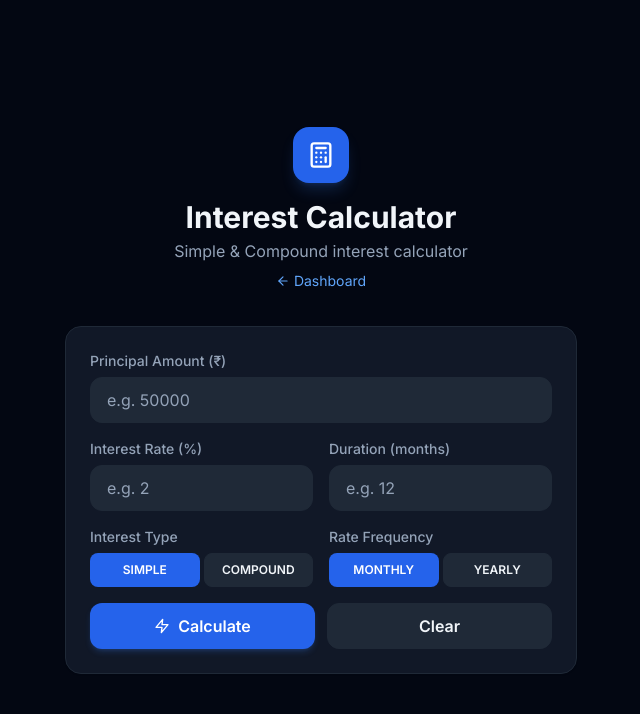
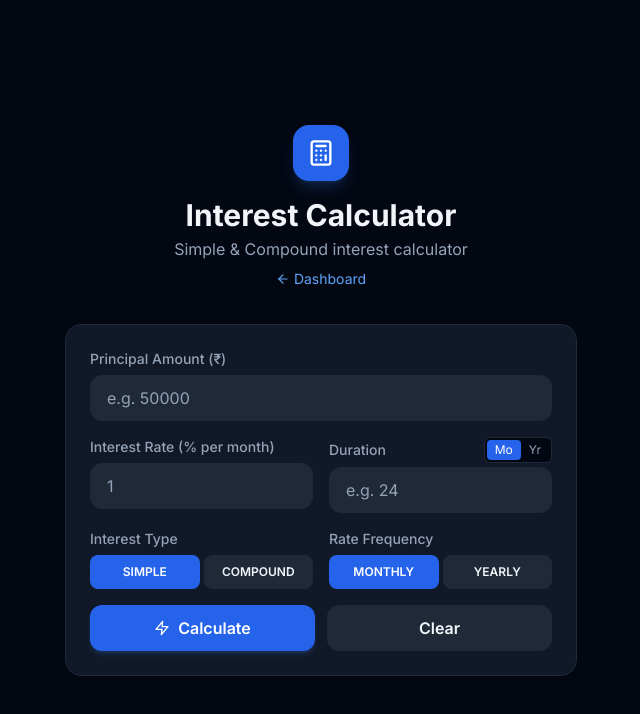
Before and after one commit to WhiteDevil-06/crediflow-app, a React (Vite) app in the folder frontend/: page /calculator in a window 1280 px wide. Shown: the top 714 px of the page, without its empty margins (319-959 px from the left). Built offline with nearby package versions, Linux system fonts and the light colour scheme.

Commit message:
feat: improve login validation and loan duration UX

```diff
--- a/frontend/src/pages/AddLoan.jsx
+++ b/frontend/src/pages/AddLoan.jsx
@@ -7,9 +7,10 @@ import { Link } from 'react-router-dom';
 const fmt = (n) => `₹${Number(n || 0).toLocaleString('en-IN', { maximumFractionDigits: 2 })}`;
 
 function calcPreview(form) {
-    const { principalAmount, interestRate, durationMonths, interestType, interestFrequency } = form;
-    if (!principalAmount || !interestRate || !durationMonths) return null;
-    const P = Number(principalAmount), r = Number(interestRate), t = Number(durationMonths);
+    const { principalAmount, interestRate, duration, durationUnit, interestType, interestFrequency } = form;
+    if (!principalAmount || !interestRate || !duration) return null;
+    const P = Number(principalAmount), r = Number(interestRate);
+    const t = durationUnit === 'YEARS' ? Number(duration) * 12 : Number(duration);
     const mr = interestFrequency === 'YEARLY' ? r / 12 / 100 : r / 100;
     const total = interestType === 'SIMPLE' ? P * (1 + mr * t) : P * Math.pow(1 + mr, t);
     const totalInterest = total - P;
@@ -24,7 +25,7 @@ export default function AddLoan() {
     const [form, setForm] = useState({
         customerId: preCustomer || '', loanType: 'GIVEN', principalAmount: '',
         interestRate: '', interestType: 'SIMPLE', interestFrequency: 'MONTHLY',
-        startDate: new Date().toISOString().slice(0, 10), durationMonths: '', notes: '',
+        startDate: new Date().toISOString().slice(0, 10), duration: '', durationUnit: 'MONTHS', notes: '',
     });
     const [file, setFile] = useState(null);
     const [loading, setLoading] = useState(false);
@@ -41,7 +42,11 @@ export default function AddLoan() {
         setLoading(true);
         try {
             const fd = new FormData();
-            Object.entries(form).forEach(([k, v]) => fd.append(k, v));
+            Object.entries(form).forEach(([k, v]) => {
+                if (k === 'duration' || k === 'durationUnit') return;
+                fd.append(k, v);
+            });
+            fd.append('durationMonths', form.durationUnit === 'YEARS' ? String(Number(form.duration) * 12) : form.duration);
             if (file) fd.append('document', file);
             await loanAPI.create(fd);
             navigate('/loans');
@@ -91,8 +96,8 @@ export default function AddLoan() {
                             <input id="loan-amount" type="number" placeholder="10000" className="input" value={form.principalAmount} min="1" onKeyDown={(e) => ['e', 'E', '+', '-'].includes(e.key) && e.preventDefault()} onChange={e => set('principalAmount', e.target.value)} required />
                         </div>
                         <div>
-                            <label className="label">Interest Rate (%) *</label>
-                            <input id="loan-rate" type="number" step="0.01" placeholder="2" className="input" value={form.interestRate} min="0.01" onKeyDown={(e) => ['e', 'E', '+', '-'].includes(e.key) && e.preventDefault()} onChange={e => set('interestRate', e.target.value)} required />
+                            <label className="label">Interest Rate (% {form.interestFrequency === 'YEARLY' ? 'per year' : 'per month'}) *</label>
+                            <input id="loan-rate" type="number" step="0.01" placeholder={form.interestFrequency === 'YEARLY' ? '12' : '2'} className="input" value={form.interestRate} min="0.01" onKeyDown={(e) => ['e', 'E', '+', '-'].includes(e.key) && e.preventDefault()} onChange={e => set('interestRate', e.target.value)} required />
                         </div>
                     </div>
                     <div className="grid grid-cols-1 sm:grid-cols-2 gap-4">
@@ -117,8 +122,14 @@ export default function AddLoan() {
                             <input type="date" className="input" value={form.startDate} onChange={e => set('startDate', e.target.value)} required />
                         </div>
                         <div>
-                            <label className="label">Duration (months) *</label>
-                            <input id="loan-duration" type="number" placeholder="12" className="input" value={form.durationMonths} min="1" onKeyDown={(e) => ['e', 'E', '+', '-', '.'].includes(e.key) && e.preventDefault()} onChange={e => set('durationMonths', e.target.value.replace(/\D/g, ''))} required />
+                            <div className="flex justify-between items-center mb-1">
+                                <label className="label !mb-0">Duration *</label>
+                                <div className="flex bg-[var(--bg-main)] border border-[var(--border-color)] rounded-md p-0.5">
+                                    <button type="button" onClick={() => set('durationUnit', 'MONTHS')} className={`px-2 py-0.5 text-xs rounded transition-all ${form.durationUnit === 'MONTHS' ? 'bg-blue-600 text-white' : 'text-[var(--text-muted)] hover:text-[var(--text-main)]'}`}>Mo</button>
+                                    <button type="button" onClick={() => set('durationUnit', 'YEARS')} className={`px-2 py-0.5 text-xs rounded transition-all ${form.durationUnit === 'YEARS' ? 'bg-blue-600 text-white' : 'text-[var(--text-muted)] hover:text-[var(--text-main)]'}`}>Yr</button>
+                                </div>
+                            </div>
+                            <input id="loan-duration" type="number" placeholder={form.durationUnit === 'YEARS' ? '1' : '12'} className="input" value={form.duration} min="1" onKeyDown={(e) => ['e', 'E', '+', '-', '.'].includes(e.key) && e.preventDefault()} onChange={e => set('duration', e.target.value.replace(/\D/g, ''))} required />
                         </div>
                     </div>
                     <div>
--- a/frontend/src/pages/Calculator.jsx
+++ b/frontend/src/pages/Calculator.jsx
@@ -5,12 +5,14 @@ import { Calculator as CalcIcon, Zap, ArrowLeft } from 'lucide-react';
 const fmt = (n) => `₹${Number(n || 0).toLocaleString('en-IN', { maximumFractionDigits: 2 })}`;
 
 export default function Calculator() {
-    const [form, setForm] = useState({ principal: '', rate: '', duration: '', interestType: 'SIMPLE', interestFrequency: 'MONTHLY' });
+    const [form, setForm] = useState({ principal: '', rate: '', duration: '', durationUnit: 'MONTHS', interestType: 'SIMPLE', interestFrequency: 'MONTHLY' });
     const [result, setResult] = useState(null);
 
     const calculate = (e) => {
         e.preventDefault();
-        const P = Number(form.principal), r = Number(form.rate), t = Number(form.duration);
+        const P = Number(form.principal), r = Number(form.rate);
+        let t = Number(form.duration);
+        if (form.durationUnit === 'YEARS') t *= 12;
         if (!P || !r || !t) return;
         const mr = form.interestFrequency === 'YEARLY' ? r / 12 / 100 : r / 100;
         const total = form.interestType === 'SIMPLE' ? P * (1 + mr * t) : P * Math.pow(1 + mr, t);
@@ -23,7 +25,7 @@ export default function Calculator() {
         });
     };
 
-    const clear = () => { setForm({ principal: '', rate: '', duration: '', interestType: 'SIMPLE', interestFrequency: 'MONTHLY' }); setResult(null); };
+    const clear = () => { setForm({ principal: '', rate: '', duration: '', durationUnit: 'MONTHS', interestType: 'SIMPLE', interestFrequency: 'MONTHLY' }); setResult(null); };
     const set = (k, v) => setForm(f => ({ ...f, [k]: v }));
 
     return (
@@ -46,12 +48,18 @@ export default function Calculator() {
                         </div>
                         <div className="grid grid-cols-2 gap-4">
                             <div>
-                                <label className="label">Interest Rate (%)</label>
-                                <input id="calc-rate" type="number" step="0.01" placeholder="e.g. 2" className="input" value={form.rate} onChange={e => set('rate', e.target.value)} required />
+                                <label className="label">Interest Rate (% {form.interestFrequency === 'YEARLY' ? 'per year' : 'per month'})</label>
+                                <input id="calc-rate" type="number" step="0.01" placeholder={form.interestFrequency === 'YEARLY' ? '12' : '1'} className="input" value={form.rate} onChange={e => set('rate', e.target.value)} required />
                             </div>
                             <div>
-                                <label className="label">Duration (months)</label>
-                                <input id="calc-duration" type="number" placeholder="e.g. 12" className="input" value={form.duration} onChange={e => set('duration', e.target.value)} required />
+                                <div className="flex justify-between items-center mb-1">
+                                    <label className="label !mb-0">Duration</label>
+                                    <div className="flex bg-[var(--bg-main)] border border-[var(--border-color)] rounded-md p-0.5">
+                                        <button type="button" onClick={() => set('durationUnit', 'MONTHS')} className={`px-2 py-0.5 text-xs rounded transition-all ${form.durationUnit === 'MONTHS' ? 'bg-blue-600 text-white' : 'text-[var(--text-muted)] hover:text-[var(--text-main)]'}`}>Mo</button>
+                                        <button type="button" onClick={() => set('durationUnit', 'YEARS')} className={`px-2 py-0.5 text-xs rounded transition-all ${form.durationUnit === 'YEARS' ? 'bg-blue-600 text-white' : 'text-[var(--text-muted)] hover:text-[var(--text-main)]'}`}>Yr</button>
+                                    </div>
+                                </div>
+                                <input id="calc-duration" type="number" placeholder={form.durationUnit === 'YEARS' ? "e.g. 2" : "e.g. 24"} className="input" value={form.duration} onChange={e => set('duration', e.target.value)} required />
                             </div>
                         </div>
                         <div className="grid grid-cols-2 gap-4">
--- a/frontend/src/pages/Login.jsx
+++ b/frontend/src/pages/Login.jsx
@@ -22,7 +22,13 @@ export default function Login() {
             login(res.data.user, res.data.token);
             navigate('/dashboard');
         } catch (err) {
-            setError(err.response?.data?.message || 'Login failed');
+            const errorMsg = err.response?.data?.message || 'Login failed';
+            setError(errorMsg);
+
+            // If user not found (404), redirect to register after a short delay so they can read the notification
+            if (err.response?.status === 404) {
+                setTimeout(() => navigate('/register'), 2500);
+            }
         } finally {
             setLoading(false);
         }
```
Also changed, not shown: 1 other file (tests, documents, lock files or other folders).
